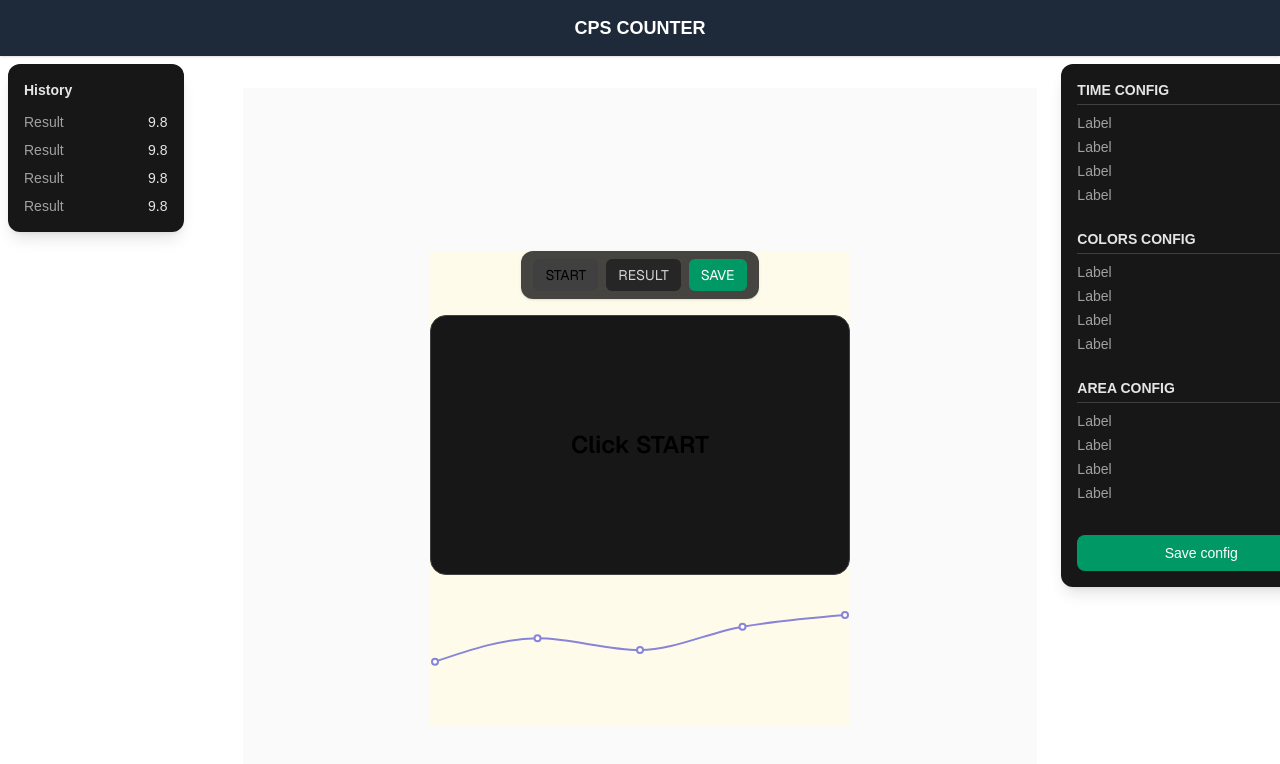
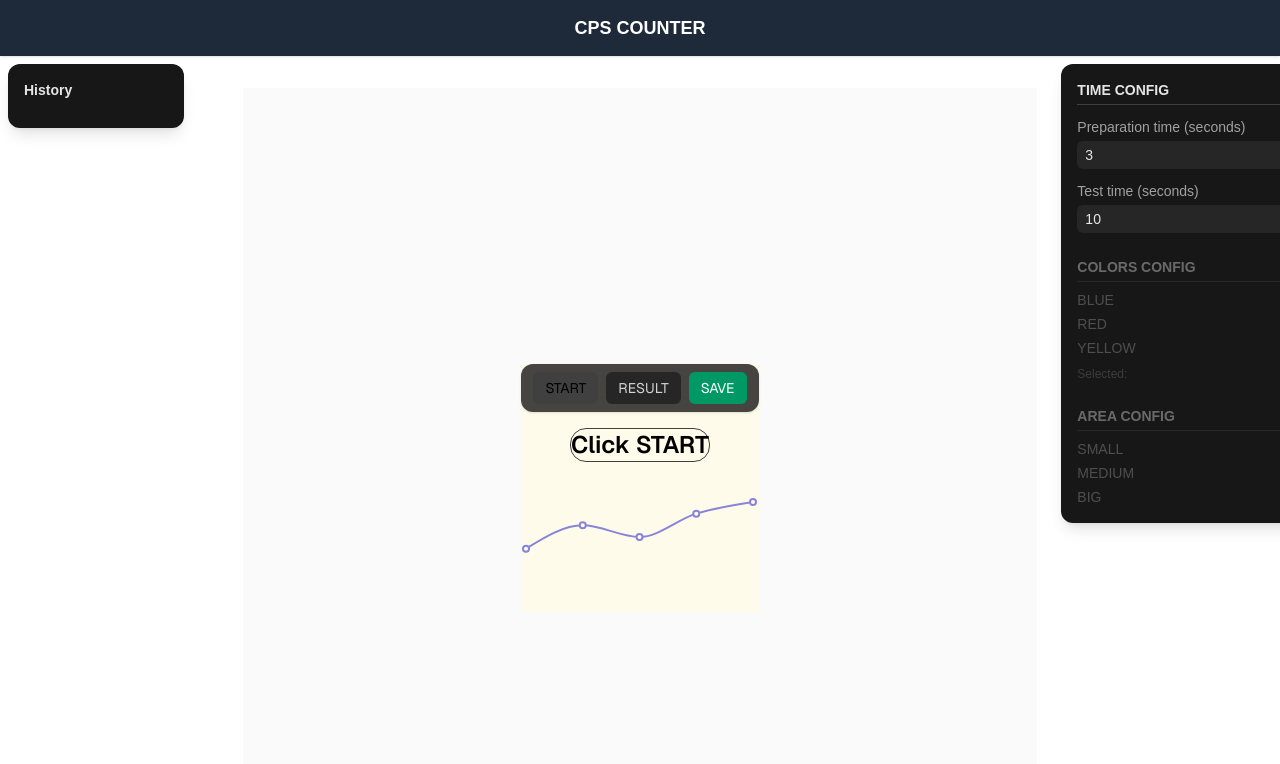
Before and after one commit to HadeOnMind/FluidCpsCounter, a Next.js app: page / in a window 1280 px wide. Shown: the top 764 px of the page. Built offline with nearby package versions, Linux system fonts and the light colour scheme.

Commit message:
global context updated, added context and controller, working colors and size, still missing history log and grahp view

```diff
--- /dev/null
+++ b/app/components/Controller.tsx
@@ -0,0 +1,129 @@
+"use client";
+
+import { useState, useEffect } from "react";
+import { CpsContext } from "../context/CpsContext";
+import test from "node:test";
+
+export default function CpsController({ children }: { children: React.ReactNode })
+
+ {
+
+    type phase = "idle" | "preparing" | "running" | "finished";
+    const [phase, setPhase] = useState<"idle" | "preparing" | "running" | "finished">("idle")
+    const DEFAULT_TEST_TIME = 10;
+    const DEFAULT_PREP_TIME = 3;
+    const [prepTime, setPrepTime] = useState(DEFAULT_PREP_TIME);
+    const [testTime, setTestTime] = useState(DEFAULT_TEST_TIME);
+    const [timeLeft, setTimeLeft] = useState(DEFAULT_TEST_TIME);
+    const [counter, setCounter] = useState(0)
+    const [result, setResult] = useState<number|null>(null)
+    const [color, setColor] = useState(String)
+    const [size, setSize] = useState(String)
+
+    let [historyViewArray, setHistoryViewArray ] = useState([]);
+
+
+        const countClicks = () => {
+          if (phase === "running") {
+            setCounter(prev => prev + 1);
+          }
+        };
+
+
+
+      const startTest  = () => {
+        setPhase("preparing");
+        setCounter(0);
+        setTimeLeft(testTime);
+        setResult(null);
+      }
+
+
+      useEffect(() => {
+        if (phase !== "preparing") return;
+
+        const timer = setInterval(() => {
+          setPrepTime(prev => {
+            if (prev <= 1) {
+              clearInterval(timer);
+              setPhase("running");
+              setTimeLeft(testTime);
+              return 0;
+            }
+            return prev - 1;
+          });
+        }, 1000);
+
+        return () => clearInterval(timer);
+      }, [phase, prepTime]);
+
+
+
+
+
+
+      useEffect(() => {
+        if (phase !== "running") return;
+
+        const timer = setInterval(() => {
+          setTimeLeft(prev => {
+            if (prev <= 1) {
+              clearInterval(timer);
+              setPhase("finished");
+              return 0;
+            }
+            return prev - 1;
+          });
+        }, 1000);
+
+        return () => clearInterval(timer);
+      }, [phase]);
+
+      useEffect(() => {
+        if (phase === "finished") {
+          setResult(counter / testTime);
+        }
+      }, [phase, counter]);
+
+
+      const reset = () => {
+        setPhase("idle");
+        setCounter(0);
+        setTimeLeft(testTime);
+        setPrepTime(prepTime);
+        setResult(null);
+      };
+
+
+
+
+    return (
+        <CpsContext.Provider
+            value={{
+
+            phase,
+            prepTime,
+            testTime,
+            counter,
+            timeLeft,
+            result,
+            historyViewArray,
+            color,
+            size,
+
+
+            setPrepTime,
+            setTestTime,
+            startTest,
+            reset,
+            countClicks,
+            setHistoryViewArray,
+            setColor,
+            setSize
+            }}
+        >
+            {children}
+        </CpsContext.Provider>
+    );
+
+}
--- a/app/components/clickArea.tsx
+++ b/app/components/clickArea.tsx
@@ -2,95 +2,30 @@
 
 import { count } from "console";
 import { useState, useEffect } from "react";
+import { useCps } from "../context/CpsContext";
+
 
 
 
 export default function ClickArea() {
 
-    let userInterval = 10
-    let userPrepInterval = 3
-
-    type Phase = "idle" | "preparing" | "running" | "finished";
-
-    const [phase, setPhase] = useState<"idle" | "preparing" | "running" | "finished">("idle");
-    const [prepTimeLeft, setPrepTimeLeft] = useState(userPrepInterval);
-    const [timeLeft, setTimeLeft] = useState(userInterval);
-    const [counter, setCounter] = useState(0);
-    const [result, setResult] = useState<number | null>(null);
-
-
-
-
-    const countClicks = () => {
-      if (phase === "running") {
-        setCounter(prev => prev + 1);
-      }
-    };
-
-
-
-  const startTest  = () => {
-    setPhase("preparing");
-    setCounter(0);
-    setTimeLeft(userInterval);
-    setResult(null);
-  }
-
-
-  useEffect(() => {
-    if (phase !== "preparing") return;
-
-    const timer = setInterval(() => {
-      setPrepTimeLeft(prev => {
-        if (prev <= 1) {
-          clearInterval(timer);
-          setPhase("running");
-          setTimeLeft(userInterval);
-          return 0;
-        }
-        return prev - 1;
-      });
-    }, 1000);
-
-    return () => clearInterval(timer);
-  }, [phase, userPrepInterval]);
+  const {
+    phase,
+    counter,
+    prepTime,
+    timeLeft,
+    result,
+    startTest,
+    reset,
+    countClicks,
+    color,
+    size,
+  } = useCps();
 
 
 
 
 
-
-  useEffect(() => {
-    if (phase !== "running") return;
-
-    const timer = setInterval(() => {
-      setTimeLeft(prev => {
-        if (prev <= 1) {
-          clearInterval(timer);
-          setPhase("finished");
-          return 0;
-        }
-        return prev - 1;
-      });
-    }, 1000);
-
-    return () => clearInterval(timer);
-  }, [phase]);
-
-  useEffect(() => {
-    if (phase === "finished") {
-      setResult(counter / userInterval);
-    }
-  }, [phase, counter]);
-
-
-  const reset = () => {
-    setPhase("idle");
-    setCounter(0);
-    setTimeLeft(userInterval);
-    setPrepTimeLeft(userPrepInterval);
-    setResult(null);
-  };
 
   return (
     <div className="flex flex-col items-center gap-4 w-full">
@@ -126,21 +61,21 @@ export default function ClickArea() {
 
       <div
         onClick={countClicks}
-        className="
-          w-[420px] h-[260px]
+        className={`
+          ${size}
           flex items-center justify-center
           rounded-2xl
-          bg-neutral-900
+          ${color}
           border border-neutral-700
           text-2xl font-semibold
           select-none cursor-pointer
           active:scale-[0.98]
           transition
-        "
+        `}
       >
 
         {phase === "idle" && "Click START"}
-        {phase === "preparing" && `Starting in ${prepTimeLeft}`}
+        {phase === "preparing" && `Starting in ${prepTime}`}
         {phase === "running" && `Time left: ${timeLeft}s`}
         {phase === "finished" && `CPS: ${result?.toFixed(2)}`}
 
--- a/app/components/configArea.tsx
+++ b/app/components/configArea.tsx
@@ -1,32 +1,126 @@
+"use client";
+
+import { stringify } from "querystring";
+import { useCps } from "../context/CpsContext";
+import { useState } from "react";
+
 export default function ConfigArea() {
+  const {
+    prepTime,
+    testTime,
+    setPrepTime,
+    setTestTime,
+    phase,
+    color,
+    setColor,
+    size,
+    setSize
+  } = useCps();
+
+  const disabled = phase !== "idle";
+
+  const [selectedColor, setSelectedColor] = useState(null);
+  const colors = ["BLUE", "RED", "YELLOW"];
+  const colorsBG = ["bg-blue-700", "bg-red-600", "bg-yellow-500"];
+
+  const [selectedSize, setSelectedSize] = useState(null);
+  const sizes = ["SMALL", "MEDIUM", "BIG"];
+  const sizeCode = ["w-[280px] h-[120px]", "w-[420px] h-[260px]", "w-[620px] h-[460px]"];
+
+
+
   return (
     <div className="w-[280px] bg-neutral-900 rounded-xl p-4 flex flex-col gap-6 shadow-lg">
 
-      {["TIME CONFIG", "COLORS CONFIG", "AREA CONFIG"].map(title => (
-        <div key={title} className="flex flex-col gap-2">
-          <h2 className="text-sm font-semibold text-neutral-200 border-b border-neutral-700 pb-1">
-            {title}
-          </h2>
 
-          <ul className="text-sm text-neutral-400 space-y-1">
-            <li>Label</li>
-            <li>Label</li>
-            <li>Label</li>
-            <li>Label</li>
-          </ul>
-        </div>
-      ))}
+      <div className="flex flex-col gap-3">
+        <h2 className="text-sm font-semibold text-neutral-200 border-b border-neutral-700 pb-1">
+          TIME CONFIG
+        </h2>
 
-      <button className="
-        mt-2
-        bg-emerald-600 hover:bg-emerald-500
-        text-white
-        py-2 rounded-lg
-        text-sm font-medium
-        transition
-      ">
-        Save config
-      </button>
+        <label className="flex flex-col gap-1 text-sm text-neutral-400">
+          Preparation time (seconds)
+          <input
+            type="number"
+            min={0}
+            value={prepTime}
+            disabled={disabled}
+            onChange={(e) => setPrepTime(Number(e.target.value))}
+            className="bg-neutral-800 text-neutral-200 rounded-md px-2 py-1 disabled:opacity-40"
+          />
+        </label>
+
+        <label className="flex flex-col gap-1 text-sm text-neutral-400">
+          Test time (seconds)
+          <input
+            type="number"
+            min={1}
+            value={testTime}
+            disabled={disabled}
+            onChange={(e) => setTestTime(Number(e.target.value))}
+            className="bg-neutral-800 text-neutral-200 rounded-md px-2 py-1 disabled:opacity-40"
+          />
+        </label>
+      </div>
+
+
+      <div className="flex flex-col gap-2 opacity-40">
+        <h2 className="text-sm font-semibold text-neutral-200 border-b border-neutral-700 pb-1">
+          COLORS CONFIG
+        </h2>
+
+        <ul className="space-y-1">
+          {colors.map((c, i) => (
+            <li
+              key={c}
+              onClick={() => {
+                if (!disabled)   {
+                  setColor(colorsBG[i]);
+                }
+              }}
+              className={`
+                cursor-pointer
+                text-sm
+                ${disabled ? "opacity-40 cursor-not-allowed" : ""}
+                ${color === c ? "text-emerald-400 font-semibold" : "text-neutral-400"}
+              `}
+            >
+              {c}
+            </li>
+          ))}
+        </ul>
+
+        <p className="text-xs text-neutral-500">
+          Selected: <span className="text-neutral-300">{color}</span>
+        </p>
+      </div>
+
+      <div className="flex flex-col gap-2 opacity-40">
+        <h2 className="text-sm font-semibold text-neutral-200 border-b border-neutral-700 pb-1">
+          AREA CONFIG
+        </h2>
+        <ul className="space-y-1">
+          {sizes.map((s, i) => (
+            <li
+              key={s}
+              onClick={() => {
+                if (!disabled)   {
+                  setSize(sizeCode[i]);
+                }
+              }}
+              className={`
+                cursor-pointer
+                text-sm
+                ${disabled ? "opacity-40 cursor-not-allowed" : ""}
+                ${size === s ? "text-emerald-400 font-semibold" : "text-neutral-400"}
+              `}
+            >
+              {s}
+            </li>
+          ))}
+        </ul>
+      </div>
+
     </div>
   );
 }
--- a/app/components/historyView.tsx
+++ b/app/components/historyView.tsx
@@ -1,4 +1,11 @@
+"use client";
+
+import { useCps } from "../context/CpsContext";
+
 export default function HistoryView() {
+
+  const { historyViewArray } = useCps();
+
   const mockStats = [
     { label: "Result", cps: "9.8" },
     { label: "Result", cps: "9.8" },
@@ -14,7 +21,7 @@ export default function HistoryView() {
       </h2>
 
       <ul className="space-y-2">
-        {mockStats.map((item, index) => (
+        {historyViewArray.map((item, index) => (
           <li
             key={index}
             className="flex justify-between text-sm text-neutral-400"
--- /dev/null
+++ b/app/context/CpsContext.tsx
@@ -0,0 +1,13 @@
+"use client";
+
+import { createContext, useContext } from "react";
+
+export const CpsContext = createContext<any>(null);
+
+export function useCps() {
+  const ctx = useContext(CpsContext);
+  if (!ctx) {
+    throw new Error("useCps must be used inside CpsController");
+  }
+  return ctx;
+}
--- a/app/layout.tsx
+++ b/app/layout.tsx
@@ -4,6 +4,7 @@ import "./globals.css";
 import HistoryView from "./components/historyView";
 import TopBar from "./components/topBar";
 import ConfigArea from "./components/configArea";
+import CpsController from "./components/Controller";
 
 const geistSans = Geist({
   variable: "--font-geist-sans",
@@ -28,6 +29,7 @@ export default function RootLayout({
   return (
     <html lang="en">
       <body className={`${geistSans.variable} ${geistMono.variable} antialiased`} >
+        <CpsController>
 
           <TopBar />
 
@@ -46,6 +48,9 @@ export default function RootLayout({
             </div>
 
           </div>
+
+        </ CpsController>
+
       </body>
     </html>
   );
```
Lines whose indentation alone changed are shown as unchanged.
